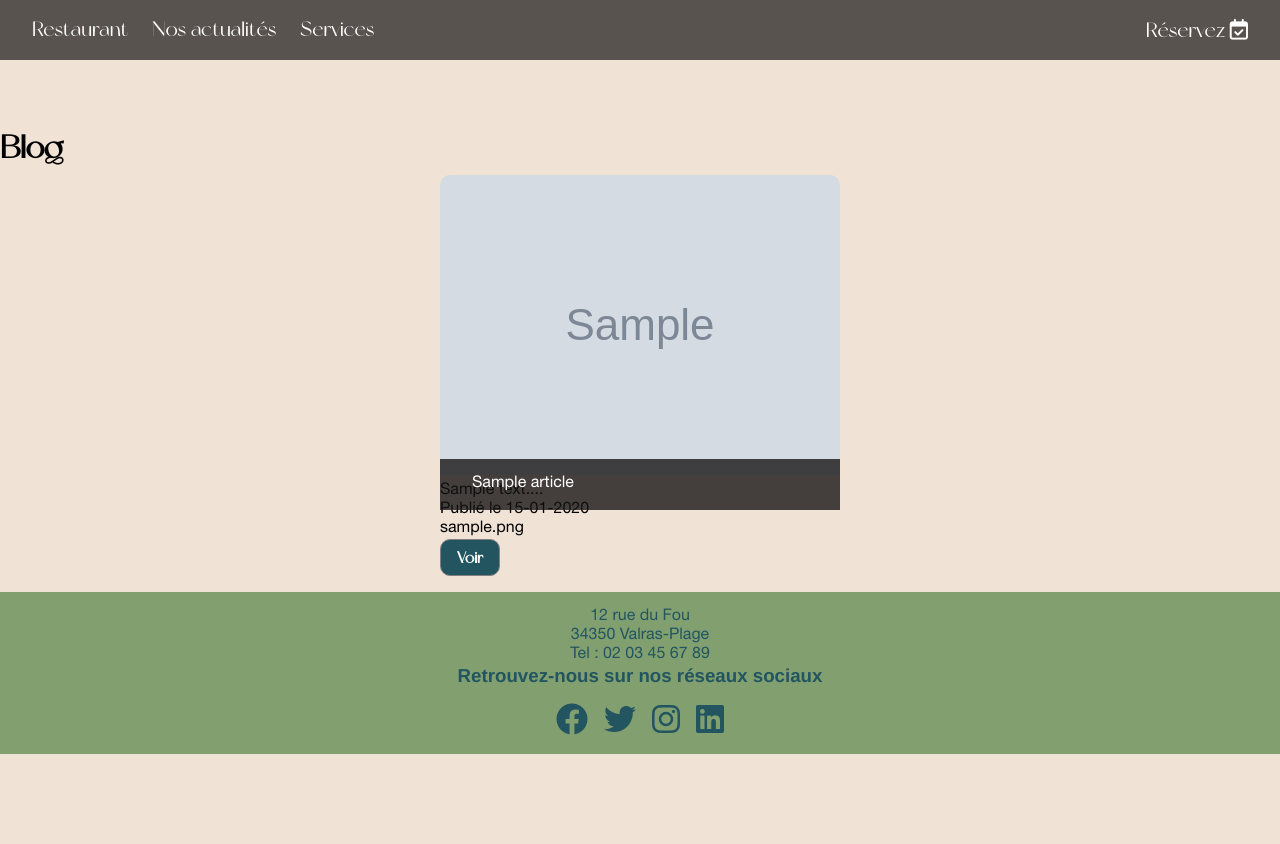
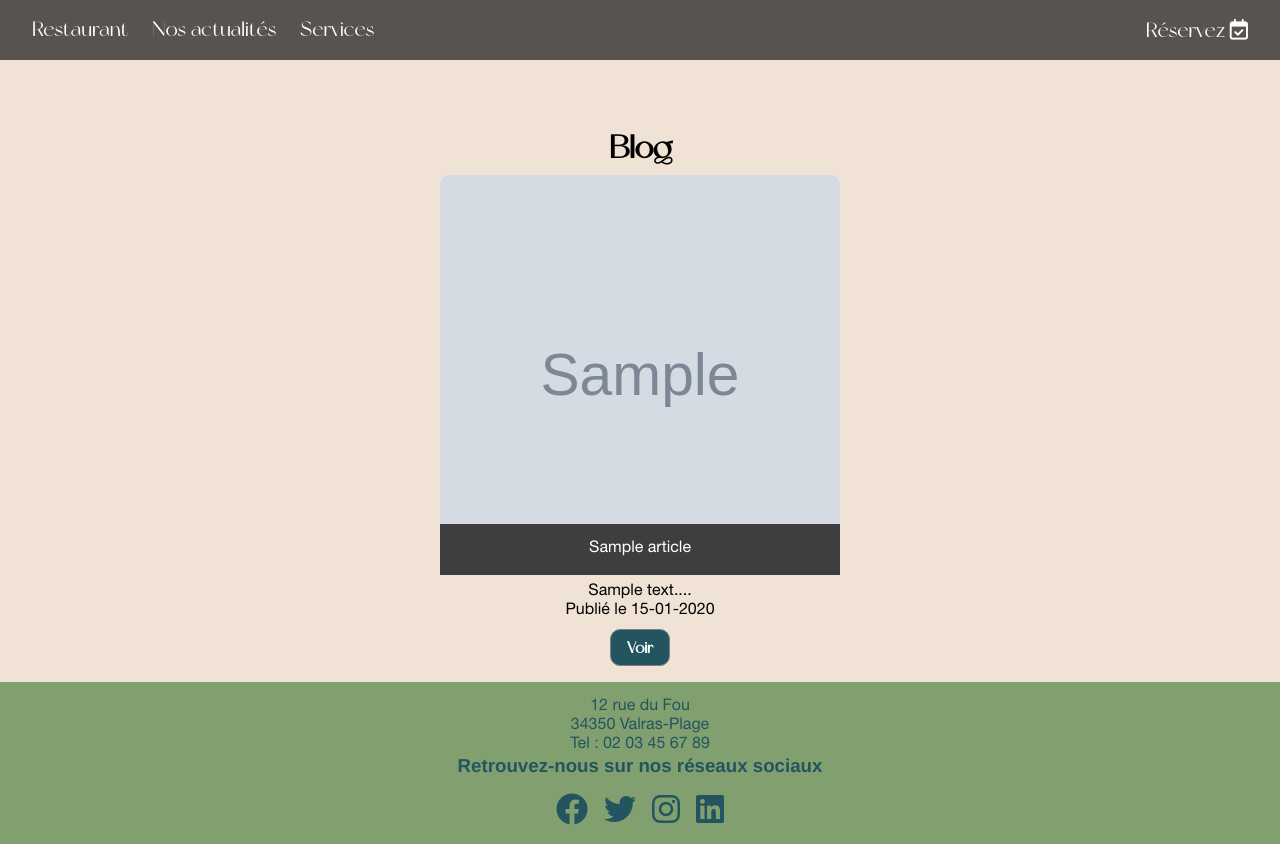
Before and after one commit to lclhugo/mspr-paillote-du-soleil, a Symfony app: template templates/article/index.html.twig in a window 1280 px wide. Before the commit the page ends 754 px from the top, so only its background shows below. Run offline with Twig, Linux system fonts and the light colour scheme; the template is opened without the code that fills it: most values are stand-ins (such as "Sample title", 1, 10 or a date in 2020); grey boxes marked "Sample" are stand-in pictures; some libraries are stand-ins or nearby versions.

Commit message:
fix article

```diff
--- a/assets/css/pages/_article.scss
+++ b/assets/css/pages/_article.scss
@@ -1,4 +1,8 @@
 @use "../base/variables";
+
+.blog-page {
+  text-align: center;
+}
 
 .cards {
   display: flex !important;
@@ -9,12 +13,15 @@
   margin-bottom: 1rem;
   .article__card {
     position: relative;
-    max-width: 400px;
     .article__card-img {
-      max-width: 400px;
+      width: 400px;
+      height: 400px;
+      position: relative;
+      margin-bottom: 0.5rem;
       img {
         border-radius: 10px 10px 0 0;
         width: 100%;
+        height: 100%;
         object-fit: cover;
       }
     }
@@ -22,7 +29,7 @@
     .card__title {
       padding: 1rem 2rem;
       position: absolute;
-      bottom: 16.4%;
+      bottom: 0;
       width: 100%;
       overflow: hidden;
       background-color: rgba(20, 19, 19, 0.781);
@@ -36,6 +43,7 @@
 }
 
 .btn_crud {
+  margin-top: 0.5rem;
   font-family: variables.$miracle-font;
   display: inline-block;
   font-weight: 800;
--- a/public/css/style.css
+++ b/public/css/style.css
@@ -74,6 +74,10 @@ body {
   border-radius: 5px;
 }
 
+.blog-page {
+  text-align: center;
+}
+
 .cards {
   display: flex !important;
   margin-top: 0.5rem !important;
@@ -84,20 +88,23 @@ body {
 }
 .cards .article__card {
   position: relative;
-  max-width: 400px;
 }
 .cards .article__card .article__card-img {
-  max-width: 400px;
+  width: 400px;
+  height: 400px;
+  position: relative;
+  margin-bottom: 0.5rem;
 }
 .cards .article__card .article__card-img img {
   border-radius: 10px 10px 0 0;
   width: 100%;
+  height: 100%;
   object-fit: cover;
 }
 .cards .article__card .card__title {
   padding: 1rem 2rem;
   position: absolute;
-  bottom: 16.4%;
+  bottom: 0;
   width: 100%;
   overflow: hidden;
   background-color: rgba(20, 19, 19, 0.781);
@@ -109,6 +116,7 @@ body {
 }
 
 .btn_crud {
+  margin-top: 0.5rem;
   font-family: "Miracle", sans-serif;
   display: inline-block;
   font-weight: 800;
--- a/templates/article/index.html.twig
+++ b/templates/article/index.html.twig
@@ -1,6 +1,6 @@
 {% extends 'base.html.twig' %} {% block title %}Blog{% endblock %} {%
 block body %}
-<div class="main-container">
+<div class="main-container blog-page">
   <h1>Blog</h1>
 
   {% if (app.user) %}
@@ -13,6 +13,7 @@ block body %}
           {% if (article.image) %}
           <div class="article__card-img">
               <img src="{{ article.image }}" alt="{{ article.title }}" />
+              <p class="card__title">{{ article.title }}</p>
             </div>
             {% else %}
             <div class="article__card-img">
@@ -20,14 +21,13 @@ block body %}
                 src="{{ asset('images/paillote.webp') }}"
                 alt="{{ article.title }}"
                 />
+                <p class="card__title">{{ article.title }}</p>
             </div>
             {% endif %}
-            <p class="card__title">{{ article.title }}</p>
               <p>{{ article.content|slice(0,50) }}...</p>
               <p>
                   Publié le {{ article.createdAt ? article.createdAt|date('d-m-Y') : '' }}
                 </p>
-                <p>{{ article.image }}</p>
                 <p>
                     <a href="{{ path('app_article_show', { id: article.id }) }}" class="btn_crud">Voir</a>
                     {% if (app.user) %}
```
Also changed, not shown: 1 other file.
